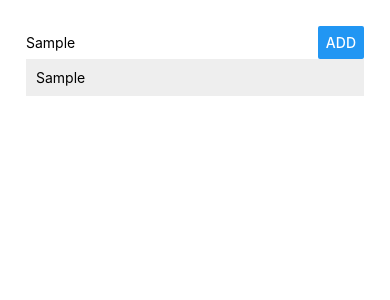
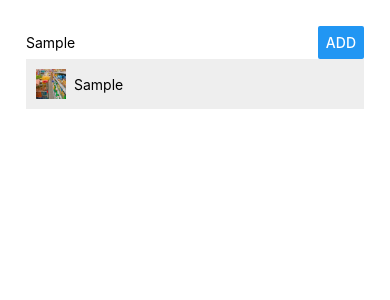
Before and after one commit to uiltonjose/learningReactNative, a React Native app: screen / in a window 390 px wide. Both pictures are taken after typing "Sample" into the empty fields and a click on the button "ADD". Shown: the top 300 px of the page. Built offline with nearby package versions, Linux system fonts and the light colour scheme.

Commit message:
- Adding image field

```diff
--- a/App.js
+++ b/App.js
@@ -3,6 +3,7 @@ import { StyleSheet, View } from 'react-native';
 
 import PlaceInput from './src/components/PlaceInput/PlaceInput';
 import PlaceList from './src/components/PlaceList/PlaceList';
+import placeImage from './src/assets/beatiful.jpg';
 
 export default class App extends React.Component {
 
@@ -13,16 +14,20 @@ export default class App extends React.Component {
   placeAddedHandler = placeName => {
     this.setState(prevState => {
       return {
-        places: prevState.places.concat(placeName)
+        places: prevState.places.concat({
+          key: Math.random(),
+          name: placeName,
+          image: placeImage
+        })
       };
     });
   }
 
-  placeDeletedHandler = index => {
+  placeDeletedHandler = key  => {
     this.setState(prevState => {
       return {
-        places: prevState.places.filter((place, i) => {
-          return i !== index;
+        places: prevState.places.filter(place => {
+          return place.key !== key;
         })
       };
     });
--- a/src/components/PlaceList/ListItem.js
+++ b/src/components/PlaceList/ListItem.js
@@ -1,9 +1,10 @@
 import React from 'react';
-import { View, Text, StyleSheet, TouchableOpacity } from 'react-native';
+import { View, Text, StyleSheet, TouchableOpacity, Image } from 'react-native';
 
 const listItem = (props) => (
     <TouchableOpacity onPress={props.onItemPressed}>
         <View style={styles.listItem}>
+            <Image resizeMode="cover" source={props.placeImage} style={styles.placeImage} />
             <Text>{props.placeName}</Text>
         </View>
     </TouchableOpacity>
@@ -14,7 +15,14 @@ const styles = StyleSheet.create({
         width: '100%',
         padding: 10,
         marginBottom: 5,
-        backgroundColor: '#eee'
+        backgroundColor: '#eee',
+        flexDirection: 'row',
+        alignItems: 'center'
+    },
+    placeImage: {
+        marginRight: 8,
+        height: 30,
+        width: 30
     }
 });
 
--- a/src/components/PlaceList/PlaceList.js
+++ b/src/components/PlaceList/PlaceList.js
@@ -1,26 +1,27 @@
 import React from 'react';
-import {View, StyleSheet} from 'react-native';
+import { StyleSheet, FlatList } from 'react-native';
 
 import ListItem from './ListItem';
 
 const placeList = props => {
-    const placesOutput = props.places.map((place, i) => (
-        <ListItem
-            key={i}
-            placeName={place}
-            onItemPressed={ () => props.onItemDeleted(i) }
+    return (
+        <FlatList
+            style={styles.listContainer}
+            data={props.places}
+            renderItem={(info) => (
+                <ListItem
+                    placeName={info.item.name}
+                    placeImage={info.item.image}
+                    onItemPressed={() => props.onItemDeleted(info.item.key)}
+                />
+            )}
         />
-      ));
-      return(
-        <View style={styles.listContainer}>
-            {placesOutput}
-        </View>
-      );
+    );
 };
 
 const styles = StyleSheet.create({
-    listContainer:{
-        width:"100%"
+    listContainer: {
+        width: "100%"
     }
 });
 
```
Also changed, not shown: src/assets/beatiful.jpg (added).
